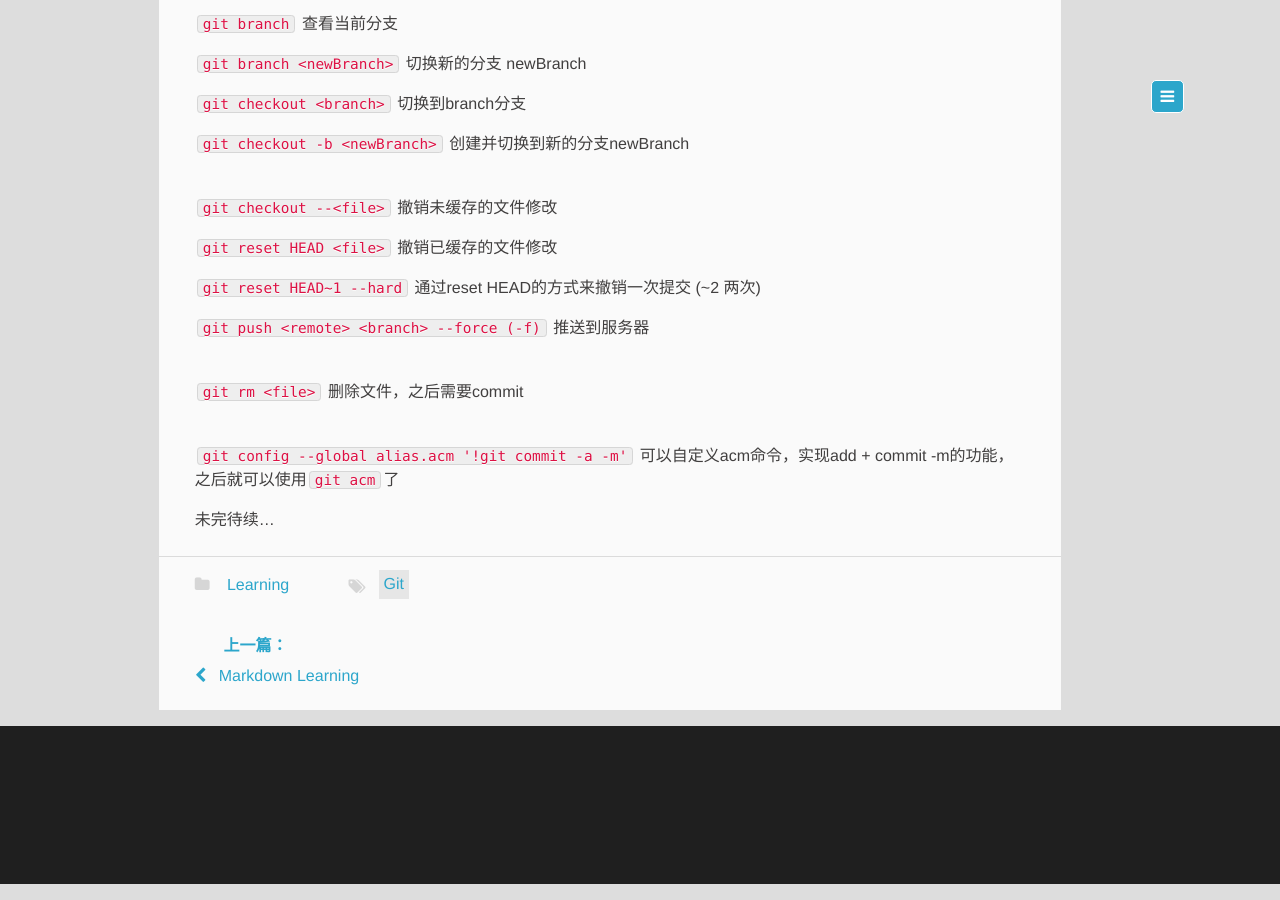
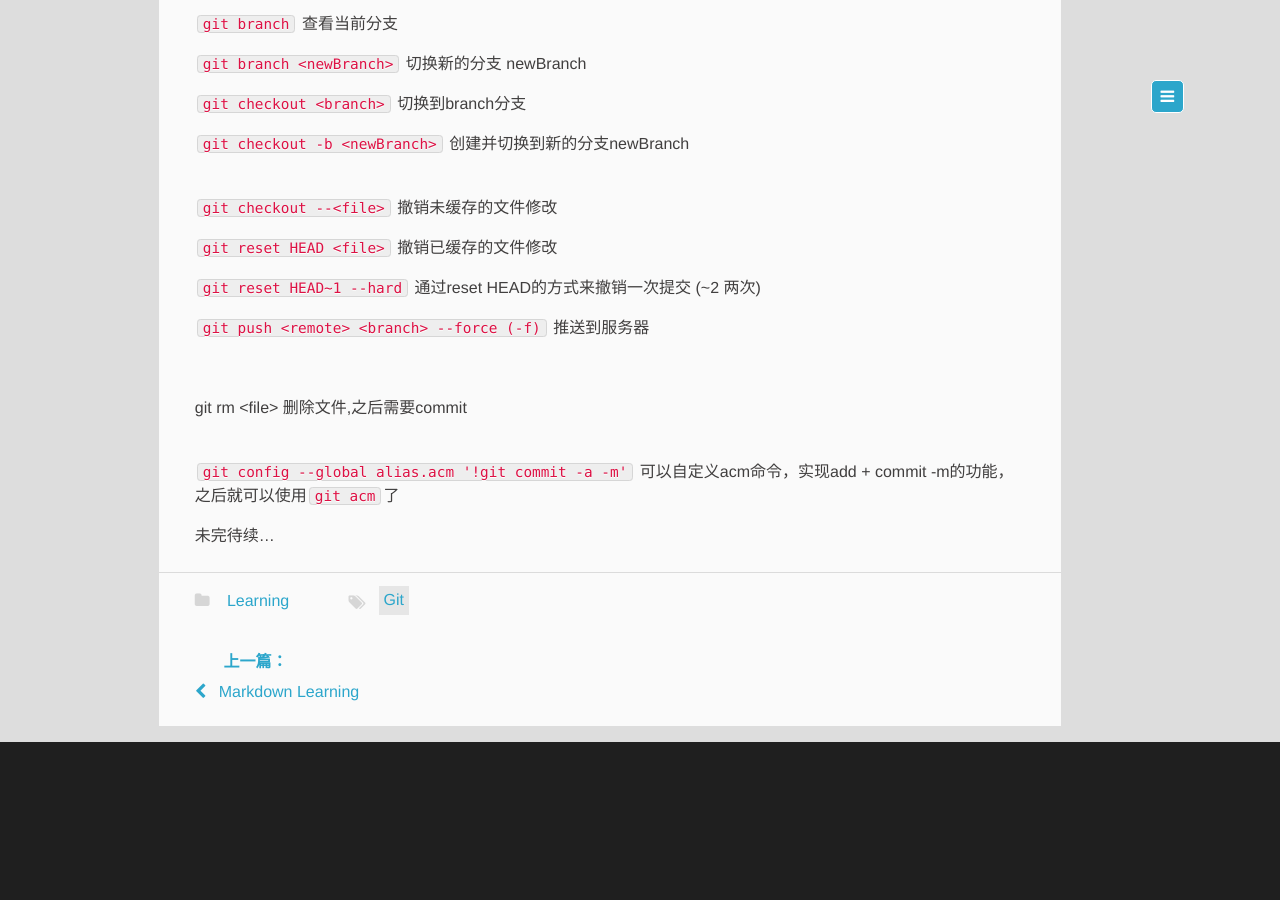
Before and after one commit to Halomaple/blog, a Jekyll site: the page built from _posts/2016-09-07-Git-命令.markdown, in a window 1280 px wide and 900 px high, scrolled down 754 px. Built offline with Jekyll 4.4.1, drawn with Linux system fonts in a browser that asks for light colours; nearby versions of some CDN libraries; comment, search, counter and statistics services are not loaded.

```diff
--- a/_posts/2016-09-07-Git-命令.markdown
+++ b/_posts/2016-09-07-Git-命令.markdown
@@ -48,7 +48,8 @@ tag: [Git]
 `git push <remote> <branch> --force (-f)` 推送到服务器
 
 <br />
-`git rm <file>` 删除文件，之后需要commit
+
+git rm <file\> 删除文件,之后需要commit
 
 <br />
 `git config --global alias.acm '!git commit -a -m'` 可以自定义acm命令，实现add + commit -m的功能，之后就可以使用`git acm`了
```
